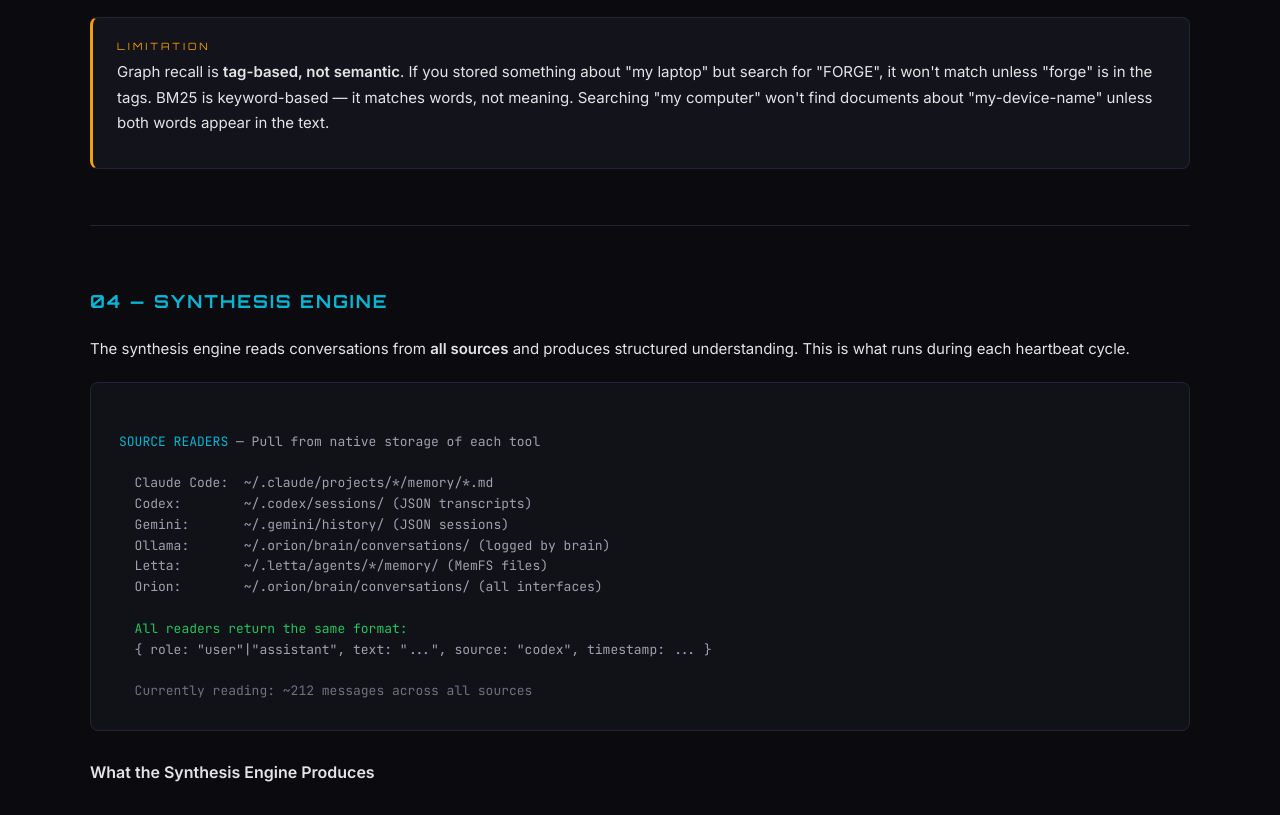
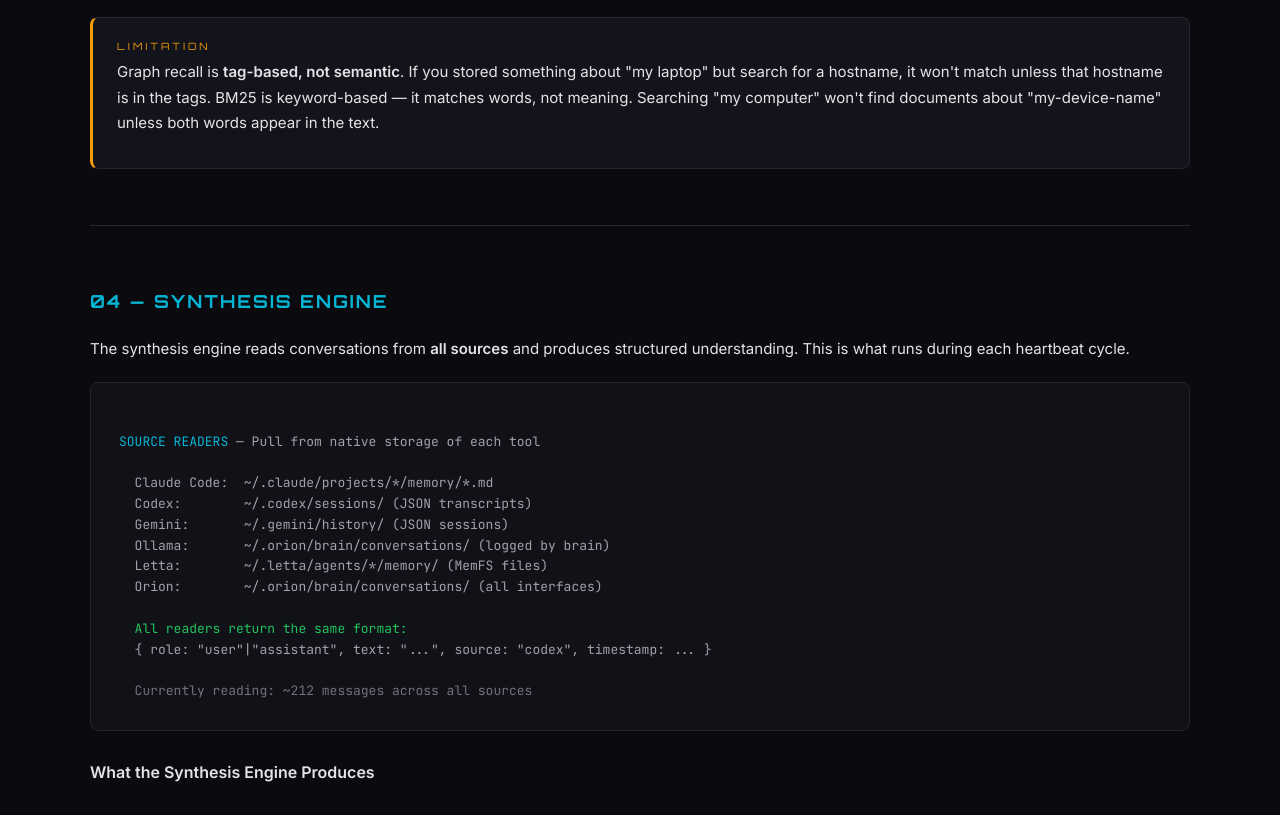
Before and after one commit to 1Changetheworld/orion, a plain HTML site: page docs/orion-architecture.html in a window 1280 px wide. Shown: the part 4181-4996 px from the top of the page. Drawn offline with Linux system fonts and the light colour scheme.

Commit message:
Final scrub: remove last two FORGE mentions in public HTMLs

```diff
--- a/docs/orion-architecture.html
+++ b/docs/orion-architecture.html
@@ -230,7 +230,7 @@ brain.remember("what is my laptop")
 
 <div class="card honest">
   <span class="label orange">LIMITATION</span>
-  <p>Graph recall is <strong>tag-based, not semantic</strong>. If you stored something about "my laptop" but search for "FORGE", it won't match unless "forge" is in the tags. BM25 is keyword-based &mdash; it matches words, not meaning. Searching "my computer" won't find documents about "my-device-name" unless both words appear in the text.</p>
+  <p>Graph recall is <strong>tag-based, not semantic</strong>. If you stored something about "my laptop" but search for a hostname, it won't match unless that hostname is in the tags. BM25 is keyword-based &mdash; it matches words, not meaning. Searching "my computer" won't find documents about "my-device-name" unless both words appear in the text.</p>
 </div>
 </section>
 
```
Also changed, not shown: docs/orion-v2.html (+1 -1 lines).
